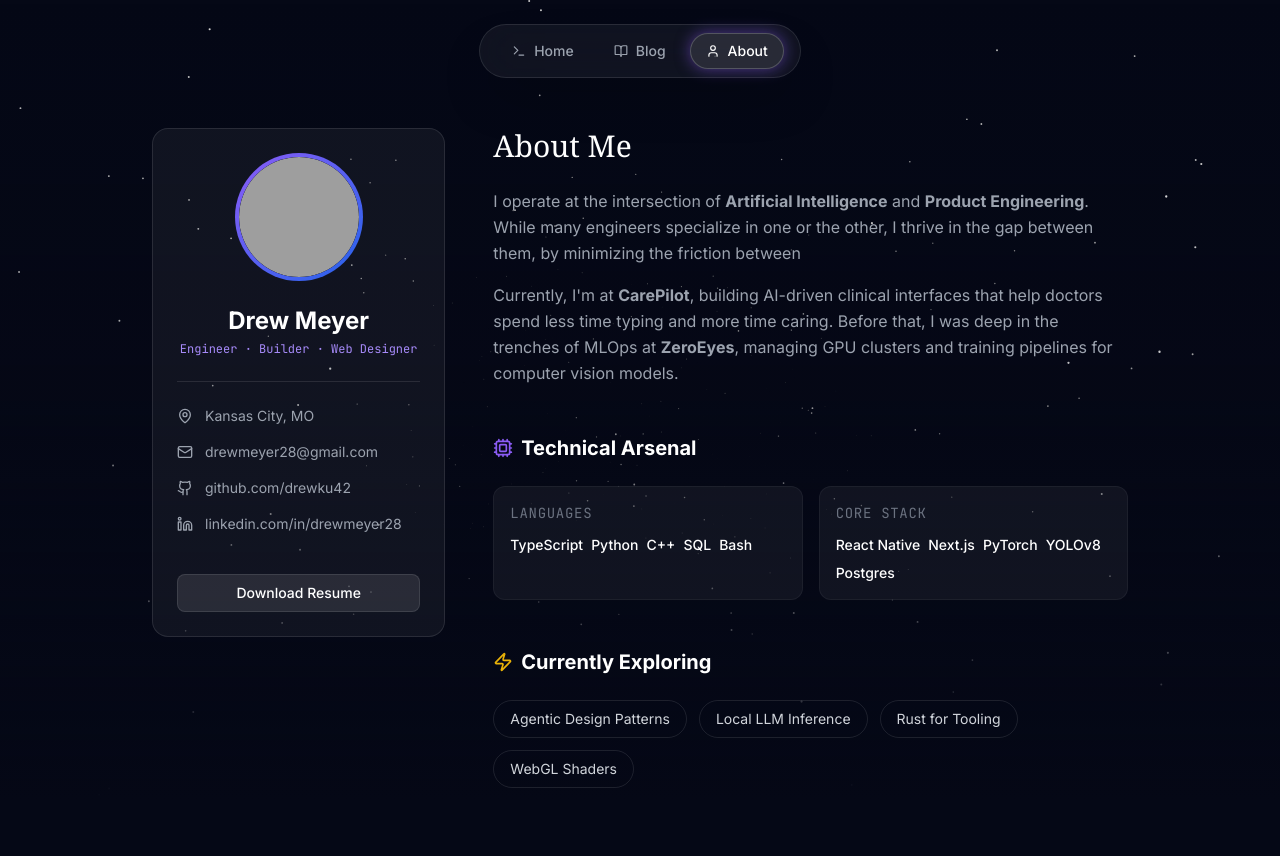
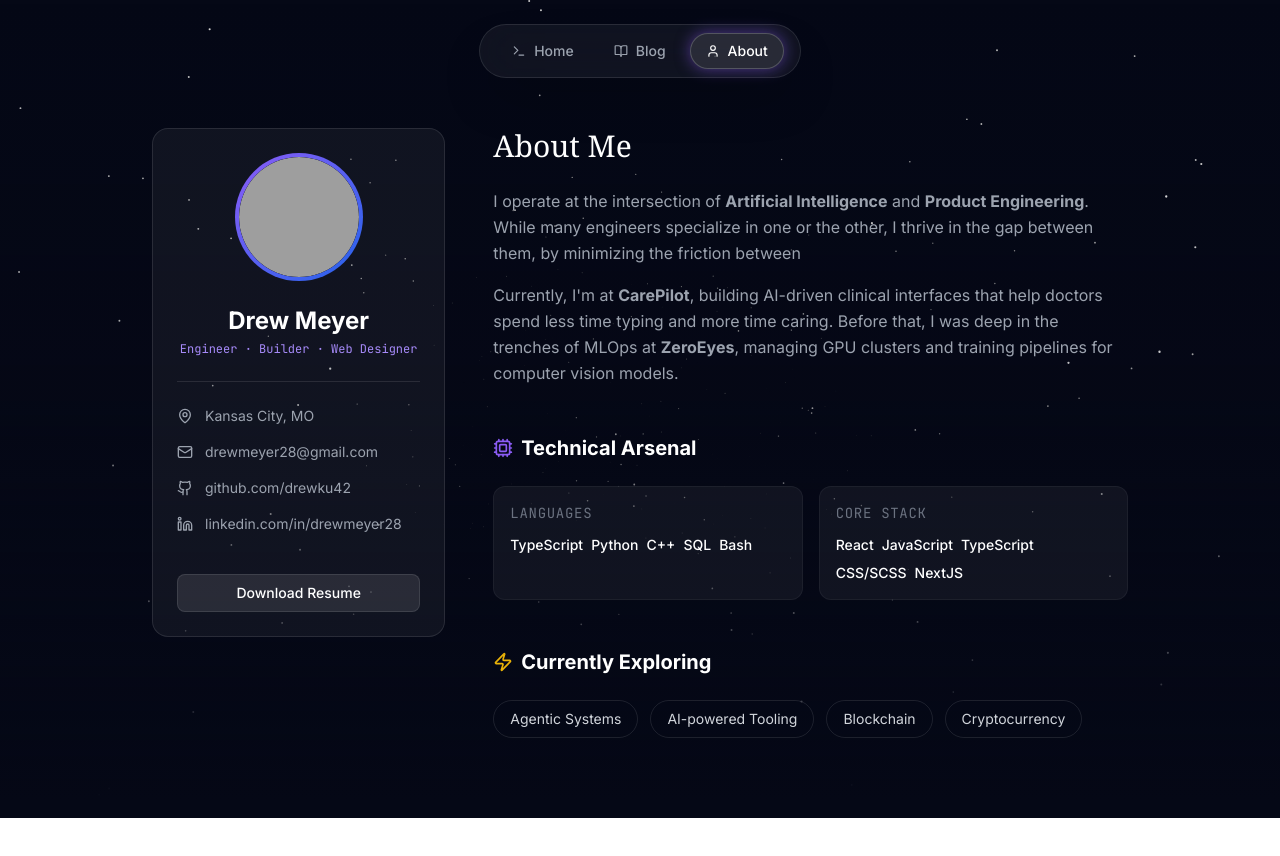
Before and after one commit to drewku42/drew-dot-dev, a Next.js app: page / in a window 1280 px wide. Both pictures are taken after a click on the button "About". Shown: the top 856 px of the page. After the commit the page ends 818 px from the top, so only its background shows below. Built offline with nearby package versions, Linux system fonts and the light colour scheme; grey boxes are pictures that could not be loaded.

Commit message:
update about page

```diff
--- a/components/about/AboutPage.tsx
+++ b/components/about/AboutPage.tsx
@@ -2,9 +2,37 @@ import { motion } from 'framer-motion';
 import { User, MapPin, Mail, Github, Linkedin, Cpu, Zap } from 'lucide-react';
 import Image from 'next/image';
 
-const languages = ['TypeScript', 'Python', 'C++', 'SQL', 'Bash'];
-const coreStack = ['React Native', 'Next.js', 'PyTorch', 'YOLOv8', 'Postgres'];
-const exploring = ['Agentic Design Patterns', 'Local LLM Inference', 'Rust for Tooling', 'WebGL Shaders'];
+const languages = [
+  'TypeScript',
+  'Python',
+  'C++',
+  'SQL',
+  'Bash'
+
+];
+
+const coreStack = [
+  'React',
+  'JavaScript',
+  'TypeScript',
+  'CSS/SCSS',
+  'NextJS',
+  //'Tailwind',
+  // 'Node.js',
+  // 'Express',
+  // 'MongoDB',
+  // 'PostgreSQL',
+  // 'MySQL',
+  // 'Python',
+
+];
+
+const exploring = [
+  'Agentic Systems',
+  'AI-powered Tooling',
+  'Blockchain',
+  'Cryptocurrency'
+];
 
 export const AboutPage = () => (
   <div className="max-w-5xl mx-auto px-6 pt-32 pb-20">
```
